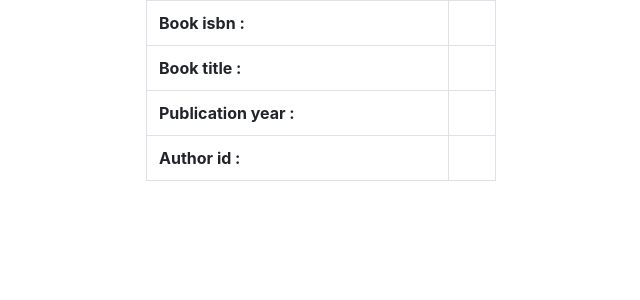
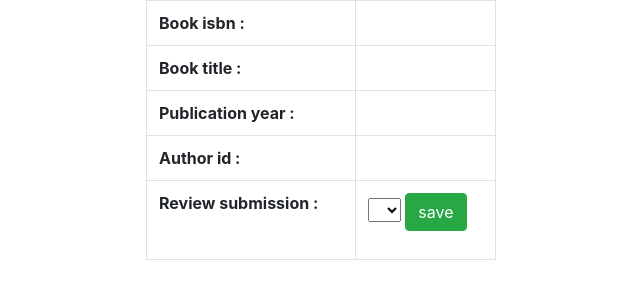
Before and after one commit to Sim4n6/books-review-flsk, a Flask app: template templates/book.html in a window 1280 px wide. Shown: the top 300 px of the page, without its empty margins (319-959 px from the left). Run offline with Flask 2, Linux system fonts and the light colour scheme; the template is opened without the code that fills it, so the values that code supplies are empty; some libraries are stand-ins or nearby versions.

Commit message:
FTR submit review in book

```diff
--- a/application.py
+++ b/application.py
@@ -33,20 +33,30 @@ def search():
         data["isbn"] = request.form['isbn']
         data["title"] = request.form['title']
         data["author"] = request.form['author']
-    return render_template("search_form.html", data=data)
+    return render_template("search.html", data=data)
 
 
-@app.route("/book", methods=["GET"])
-@app.route("/book/<int:bid>", methods=["GET"])
+@app.route("/book", methods=["GET", "POST"])
+@app.route("/book/<int:bid>", methods=["GET", "POST"])
 def book(bid=None):
-    if bid is None:
+    if bid is None and request.method != "POST":
         return render_template("error.html", message="Please, provide a book id.")
+
+    if request.method == "POST":
+        review = request.form["review"]
+        review_of_book = db.execute("SELECT * FROM reviews JOIN books ON reviews.book_id = books.id WHERE books.id = :bid", {"bid":bid}).fetchone()
+        if review_of_book is None:
+            db.execute("INSERT INTO reviews (note, book_id) VALUES (:review, :bid)", {"review":review, "bid":bid})
+            db.commit()
+        else:
+            db.execute("UPDATE reviews SET note = :review WHERE reviews.book_id = :bid", {"review":review, "bid":bid})
+            db.commit()
 
     book_w_author = db.execute("SELECT * FROM books JOIN authors ON books.author_id = authors.id WHERE books.id = :bid ", {"bid":bid}).fetchone()
     if book_w_author is None:
         return render_template("error.html", message="The book id is not correct.")
 
-    return render_template("book.html", book = book_w_author)
+    return render_template("book.html", book=book_w_author, bid=bid)
 
 if __name__ == "__main__":
     app.run(load_dotenv=True)
--- a/import.py
+++ b/import.py
@@ -15,6 +15,7 @@ if __name__ == "__main__":
     # Create all
     db.execute("CREATE TABLE authors (id SERIAL PRIMARY KEY, name VARCHAR NOT NULL);")
     db.execute("CREATE TABLE books (id SERIAL PRIMARY KEY, isbn VARCHAR NOT NULL, title VARCHAR NOT NULL, year INTEGER NOT NULL, author_id INTEGER REFERENCES authors );")
+    db.execute("CREATE TABLE reviews (id SERIAL PRIMARY KEY, note INTEGER DEFAULT 5, book_id INTEGER REFERENCES books); ")
 
     # read csv file content
     f = open("books.csv")
--- a/templates/book.html
+++ b/templates/book.html
@@ -18,6 +18,22 @@
             <th scope="row">Author id :</th>
             <td>{{ book.name }}</td>
         </tr>
+        <tr>
+            <th scope="row">Review submission :</th>
+            <td>
+                <form action="/book/{{ bid }}" method="POST">
+                    <select name="review">
+                        <option value=""></option>
+                        <option value="5">5</option>
+                        <option value="4">4</option>
+                        <option value="3">3</option>
+                        <option value="2">2</option>
+                        <option value="1">1</option>
+                    </select>
+                    <button class="btn btn-success">save</button>
+                </form>
+            </td>
+        </tr>
     </tbody>
 </table>
 {% endblock content %}
```
Also changed, not shown: templates/search.html (added, +10 -0 lines), templates/search_form.html (deleted, +0 -10 lines).
